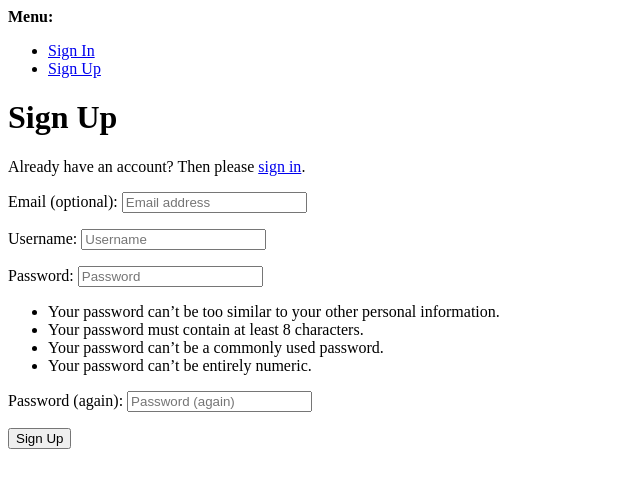
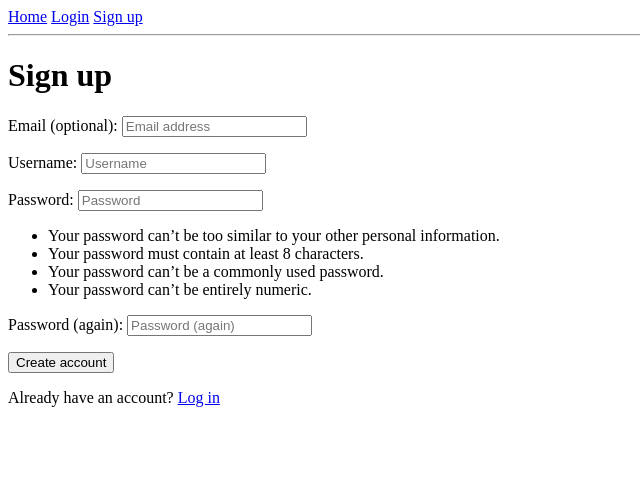
Before and after one commit to h7qju7ts/the_boat_shaq, a Django app: page /accounts/signup/ in a window 1280 px wide. Shown: the top 488 px of the page, without its empty margins (0-640 px from the left). Run offline with Django 5.2, Linux system fonts and the light colour scheme.

Commit message:
add account log in / sign up templates

```diff
--- a/boat/templates/boat/home.html
+++ b/boat/templates/boat/home.html
@@ -1,4 +1,4 @@
-{% extends "base/main.html" %}
+{% extends "main/main.html" %}
 
 {% block title %}Home | The Boat Shaq{% endblock %}
 
--- /dev/null
+++ b/templates/account/signup.html
@@ -0,0 +1,18 @@
+{% extends "main/main.html" %}
+
+{% block title %}Sign up | The Boat Shaq{% endblock %}
+
+{% block content %}
+  <h1>Sign up</h1>
+
+  <form method="post" action="{% url 'account_signup' %}">
+    {% csrf_token %}
+    {{ form.as_p }}
+    <button type="submit">Create account</button>
+  </form>
+
+  <p>
+    Already have an account?
+    <a href="{% url 'account_login' %}">Log in</a>
+  </p>
+{% endblock %}
--- a/templates/base/main.html
+++ b/templates/main/main.html
@@ -11,10 +11,10 @@
 
         {% if user.is_authenticated %}
             <span>Hi, {{ user.username }}</span>
-            <a href="/accounts/logout/">Logout</a>
+            <a href="{% url 'account_logout' %}">Logout</a>
         {% else %}
-            <a href="/accounts/login/">Login</a>
-            <a href="/accounts/signup/">Sign up</a>
+            <a href="{% url 'account_login' %}">Login</a>
+            <a href="{% url 'account_signup' %}">Sign up</a>
         {% endif %}
     </nav>
 
```
Also changed, not shown: boat_shaq/settings.py (+10 -0 lines), templates/account/login.html (added, +18 -0 lines).
